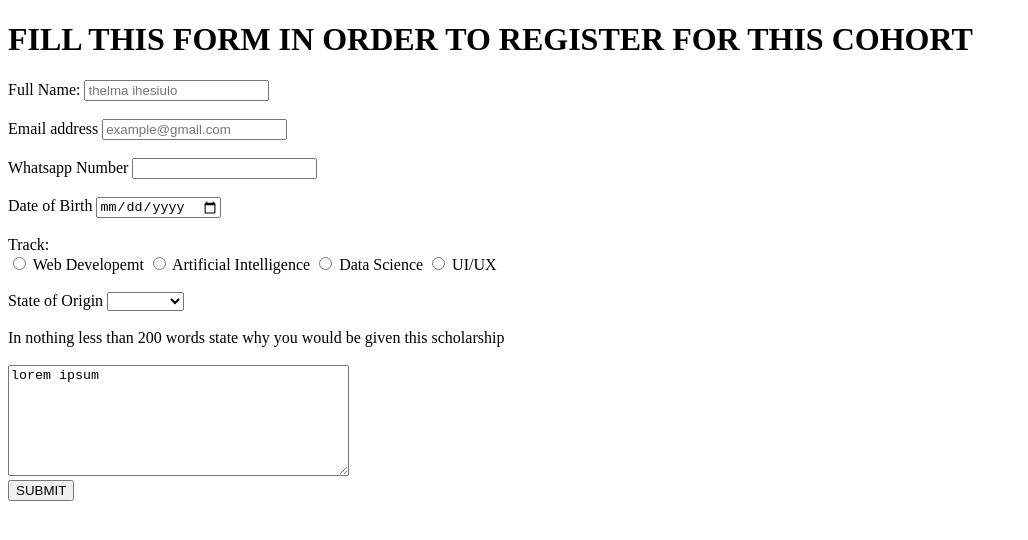
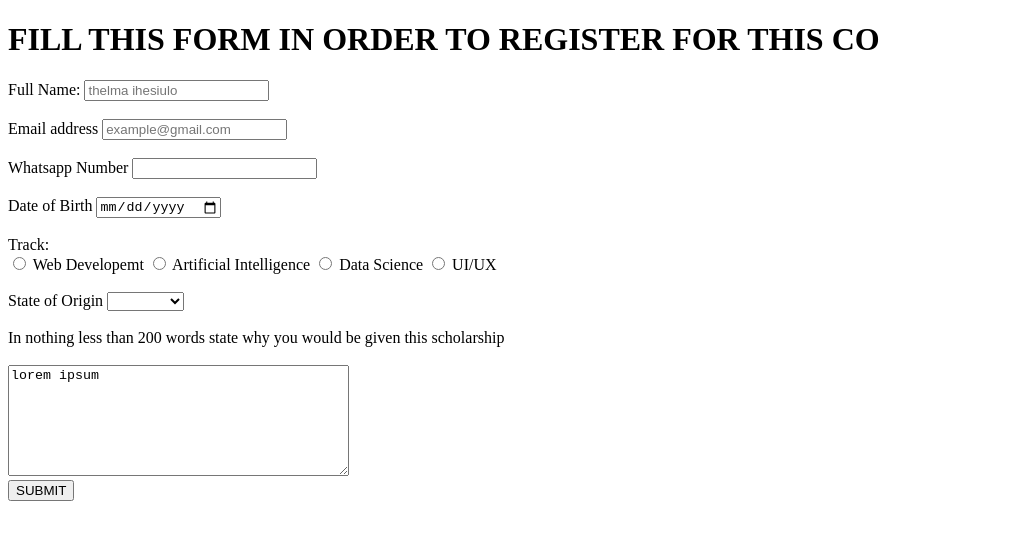
Before and after one commit to thelly2/FORM, a plain HTML site: page index.html in a window 1280 px wide. Shown: the whole page, without its empty margins (0-1028 px from the left). Drawn offline with Linux system fonts and the light colour scheme.

Commit message:
change h1 tag

```diff
--- a/index.html
+++ b/index.html
@@ -8,7 +8,7 @@
 </head>
 <body>
   <header>
- <h1>FILL THIS FORM IN ORDER TO REGISTER FOR THIS COHORT</h1>
+ <h1>FILL THIS FORM IN ORDER TO REGISTER FOR THIS CO</h1>
   </header>
   <main>
 
```
